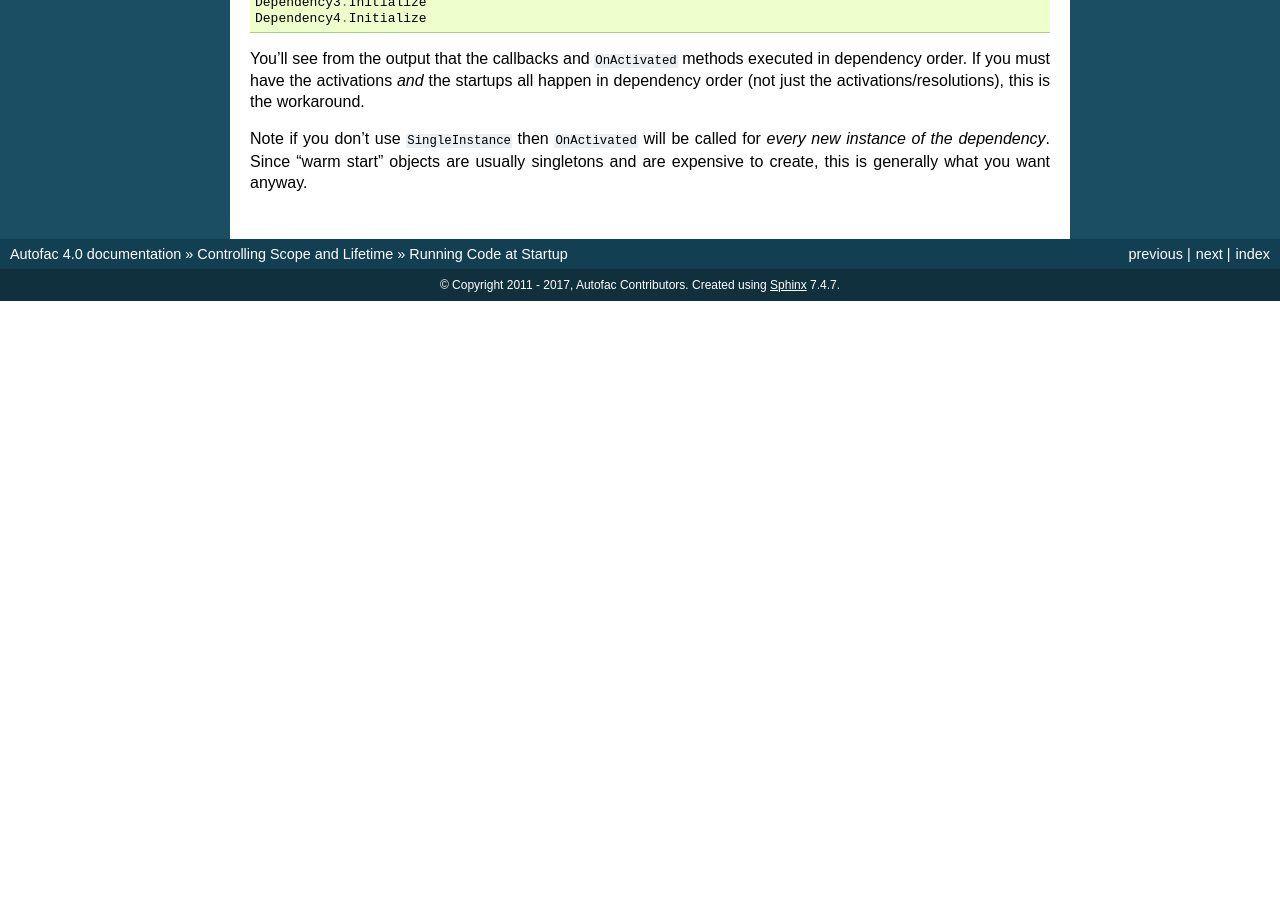
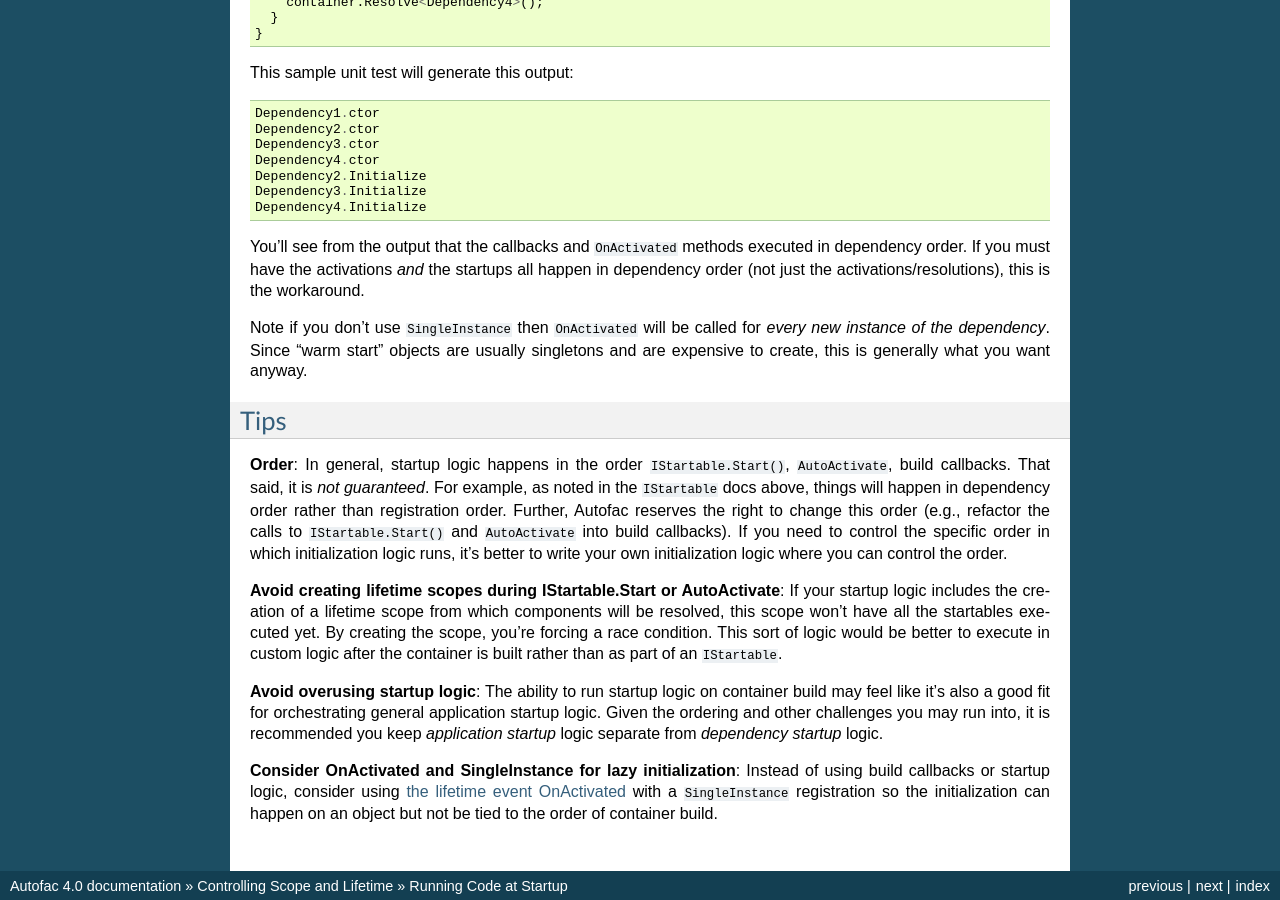
Before and after one commit to autofac/Documentation, a Sphinx documentation site: the page built from docs/lifetime/startup.rst, in a window 1280 px wide and 900 px high, scrolled down 4276 px. Built offline with Sphinx 7.4.7, drawn with Linux system fonts in a browser that asks for light colours; before the commit the page ends 4577 px from its top, so only the background shows below that; some of the changed text lies outside the part shown.

Commit message:
Added startup logic tips.

```diff
--- a/docs/lifetime/startup.rst
+++ b/docs/lifetime/startup.rst
@@ -10,6 +10,11 @@ There are three automatic activation mechanisms available:
 - Container build callbacks
 
 In all cases, **at the time the container is built, the component will be activated**.
+
+**Use startup code sparingly.** You can get yourself into some traps by overusing it. See the "Tips" section for more.
+
+.. contents::
+  :local:
 
 Startable Components
 ====================
@@ -257,3 +262,14 @@ This sample unit test will generate this output:
 You'll see from the output that the callbacks and ``OnActivated`` methods executed in dependency order. If you must have the activations *and* the startups all happen in dependency order (not just the activations/resolutions), this is the workaround.
 
 Note if you don't use ``SingleInstance`` then ``OnActivated`` will be called for *every new instance of the dependency*. Since "warm start" objects are usually singletons and are expensive to create, this is generally what you want anyway.
+
+Tips
+====
+
+**Order**: In general, startup logic happens in the order ``IStartable.Start()``, ``AutoActivate``, build callbacks. That said, it is *not guaranteed*. For example, as noted in the ``IStartable`` docs above, things will happen in dependency order rather than registration order. Further, Autofac reserves the right to change this order (e.g., refactor the calls to ``IStartable.Start()`` and ``AutoActivate`` into build callbacks). If you need to control the specific order in which initialization logic runs, it's better to write your own initialization logic where you can control the order.
+
+**Avoid creating lifetime scopes during IStartable.Start or AutoActivate**: If your startup logic includes the creation of a lifetime scope from which components will be resolved, this scope won't have all the startables executed yet. By creating the scope, you're forcing a race condition. This sort of logic would be better to execute in custom logic after the container is built rather than as part of an ``IStartable``.
+
+**Avoid overusing startup logic**: The ability to run startup logic on container build may feel like it's also a good fit for orchestrating general application startup logic. Given the ordering and other challenges you may run into, it is recommended you keep *application startup* logic separate from *dependency startup* logic.
+
+**Consider OnActivated and SingleInstance for lazy initialization**: Instead of using build callbacks or startup logic, consider using :doc:`the lifetime event OnActivated <events>` with a ``SingleInstance`` registration so the initialization can happen on an object but not be tied to the order of container build.
```
